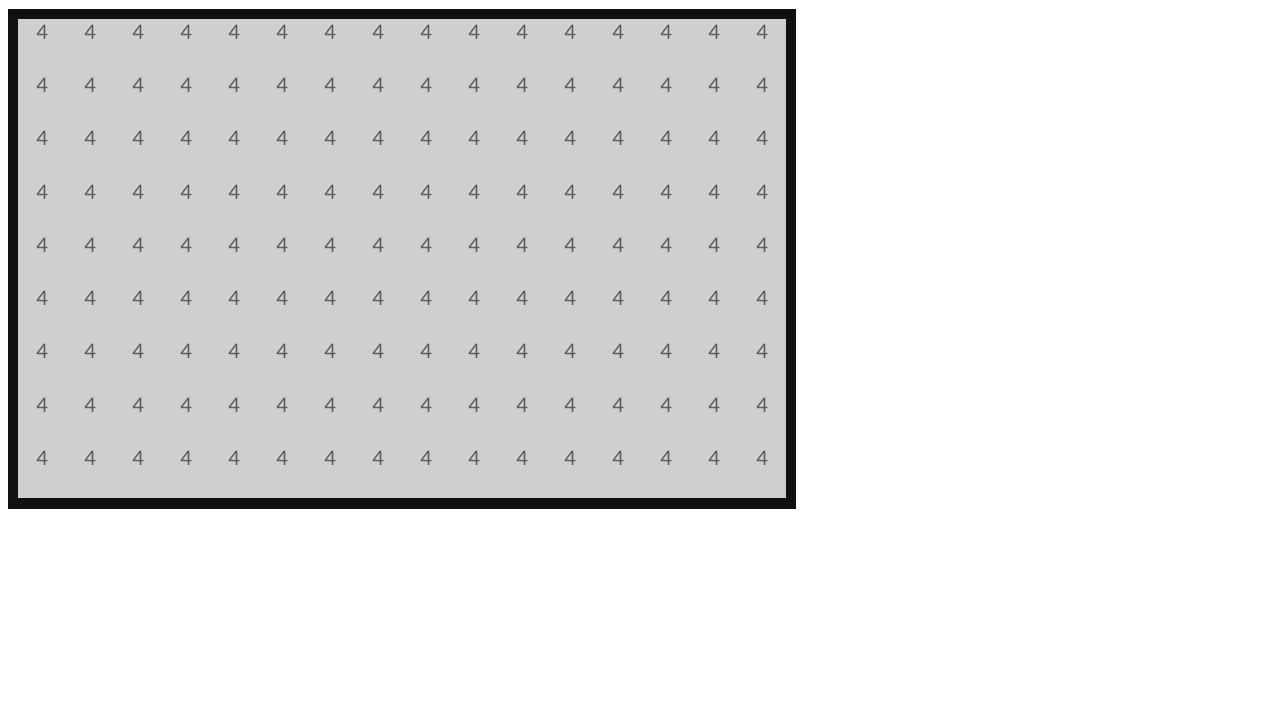
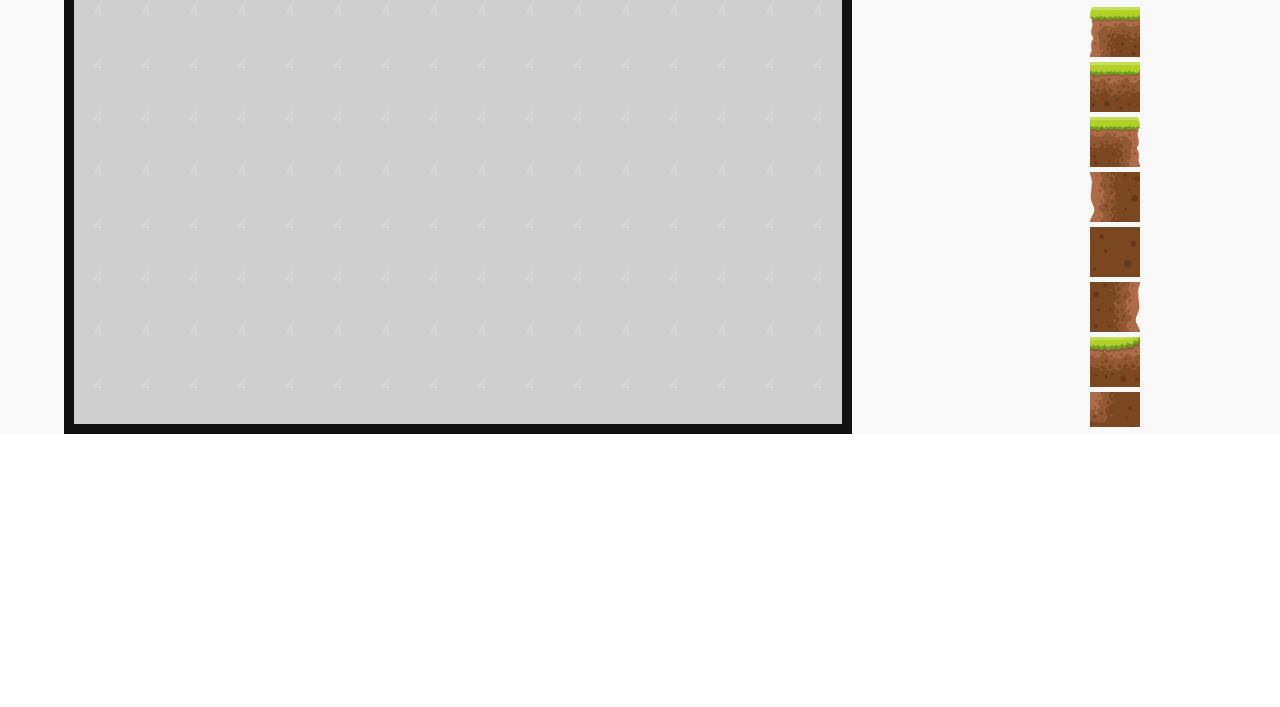
Before and after one commit to lucius99/CNPM-NC, a plain HTML site: page index_khoi.html in a window 1280 px wide. Shown: the part 93-800 px from the top of the page. Drawn offline with Linux system fonts and the light colour scheme.

Commit message:
update UI

```diff
--- a/index_khoi.html
+++ b/index_khoi.html
@@ -6,13 +6,15 @@
     <meta name="viewport" content="width=device-width, initial-scale=1.0">
     <link href="https://fonts.googleapis.com/css?family=Lato:300,400,700,900" rel="stylesheet">
     <link rel="stylesheet" href="styles.css">
+    <link rel="stylesheet" href="/css/styles.css">
     <title>Document</title>
 </head>
 
 <body>
-    <h1>
+    <h1 style="text-align: center;">
         2D GAME LANDSCAPE
     </h1>
+    <div>
         <div class="grid-container" id = "canvas">
             <script>
                 let i = 0;
@@ -26,6 +28,58 @@
                 }
             </script>
         </div>
+        <div class="container123">
+            <div class="container">
+                <div class="row">
+                    <div class="col-lg-4 col-md-4 col-sm-6 col-6">
+                        <div class="gallery_pt">
+                            <!-- 213214
+                            <img src="public/images/pf-img1.jpg" alt=""> -->
+                            <a href="#" title=""><img height="50px" width="50px" src="./sprite/Tiles/1.png" alt=""></a>
+                        </div><!--gallery_pt end-->
+                        <div class="gallery_pt">
+                            <!-- <img src="public/images/pf-img1.jpg" alt=""> -->
+                            <a href="#" title=""><img height="50px" width="50px" src="./sprite/Tiles/2.png" alt=""></a>
+                        </div><!--gallery_pt end-->
+                        <div class="gallery_pt">
+                            <!-- <img src="public/images/pf-img1.jpg" alt=""> -->
+                            <a href="#" title=""><img height="50px" width="50px" src="./sprite/Tiles/3.png" alt=""></a>
+                        </div><!--gallery_pt end-->
+                        <div class="gallery_pt">
+                            <!-- <img src="public/images/pf-img1.jpg" alt=""> -->
+                            <a href="#" title=""><img height="50px" width="50px" src="./sprite/Tiles/4.png" alt=""></a>
+                        </div><!--gallery_pt end-->
+                        <div class="gallery_pt">
+                            <!-- <img src="public/images/pf-img1.jpg" alt=""> -->
+                            <a href="#" title=""><img height="50px" width="50px" src="./sprite/Tiles/5.png" alt=""></a>
+                        </div><!--gallery_pt end-->
+                    </div>
+                    <div class="col-lg-4 col-md-4 col-sm-6 col-6">
+                        <div class="gallery_pt">
+                            <!-- <img src="public/images/pf-img1.jpg" alt=""> -->
+                            <a href="#" title=""><img height="50px" width="50px" src="./sprite/Tiles/6.png" alt=""></a>
+                        </div><!--gallery_pt end-->
+                        <div class="gallery_pt">
+                            <!-- <img src="public/images/pf-img1.jpg" alt=""> -->
+                            <a href="#" title=""><img height="50px" width="50px" src="./sprite/Tiles/7.png" alt=""></a>
+                        </div><!--gallery_pt end-->
+                        <div class="gallery_pt">
+                            <!-- <img src="public/images/pf-img1.jpg" alt=""> -->
+                            <a href="#" title=""><img height="50px" width="50px" src="./sprite/Tiles/8.png" alt=""></a>
+                        </div><!--gallery_pt end-->
+                        <div class="gallery_pt">
+                            <!-- <img src="public/images/pf-img1.jpg" alt=""> -->
+                            <a href="#" title=""><img height="50px" width="50px" src="./sprite/Tiles/9.png" alt=""></a>
+                        </div><!--gallery_pt end-->
+                        <div class="gallery_pt">
+                            <!-- <img src="public/images/pf-img1.jpg" alt=""> -->
+                            <a href="#" title=""><img height="50px" width="50px" src="./sprite/Tiles/10.png" alt=""></a>
+                        </div><!--gallery_pt end-->
+                    </div>
+                </div>
+            </div>
+        </div>
+    </div>
 </body>
 
 </html>
--- a/styles.css
+++ b/styles.css
@@ -13,17 +13,18 @@ html{
     grid-gap: 0px;
     background-color: #111111;
     padding: 0px;
-  }
+    margin-left: 5vw;
+}
 
-  #canvas {
+#canvas {
       padding: 10px;
       margin-top: 0 auto;
       width: 60vmax;
       height: 60vmin;
       top :100;
-  }
+}
 
-  .grid-container > div {
+.grid-container > div {
       display: block;
       background-color: rgba(255, 255, 255, 0.8);
       text-align: center;
@@ -31,7 +32,23 @@ html{
       font-size: 20px;
       width: 50;
       height: 50;
-  }
+}
   .grid-item {
       border: #000000 1px solid;
   }
+
+.container123{
+    position: absolute;
+    right: 0vw;
+    top: 0vh;
+    /* float: left; */
+    margin-top: 100px;
+    margin-right: 5vh;
+}
+
+.container{
+    overflow: scroll;
+    height: 420px;
+    width:150px;
+    overflow-x: hidden;
+}
```
Also changed, not shown: css/styles.css (line endings or trailing spaces). Lines whose indentation alone changed are shown as unchanged.
